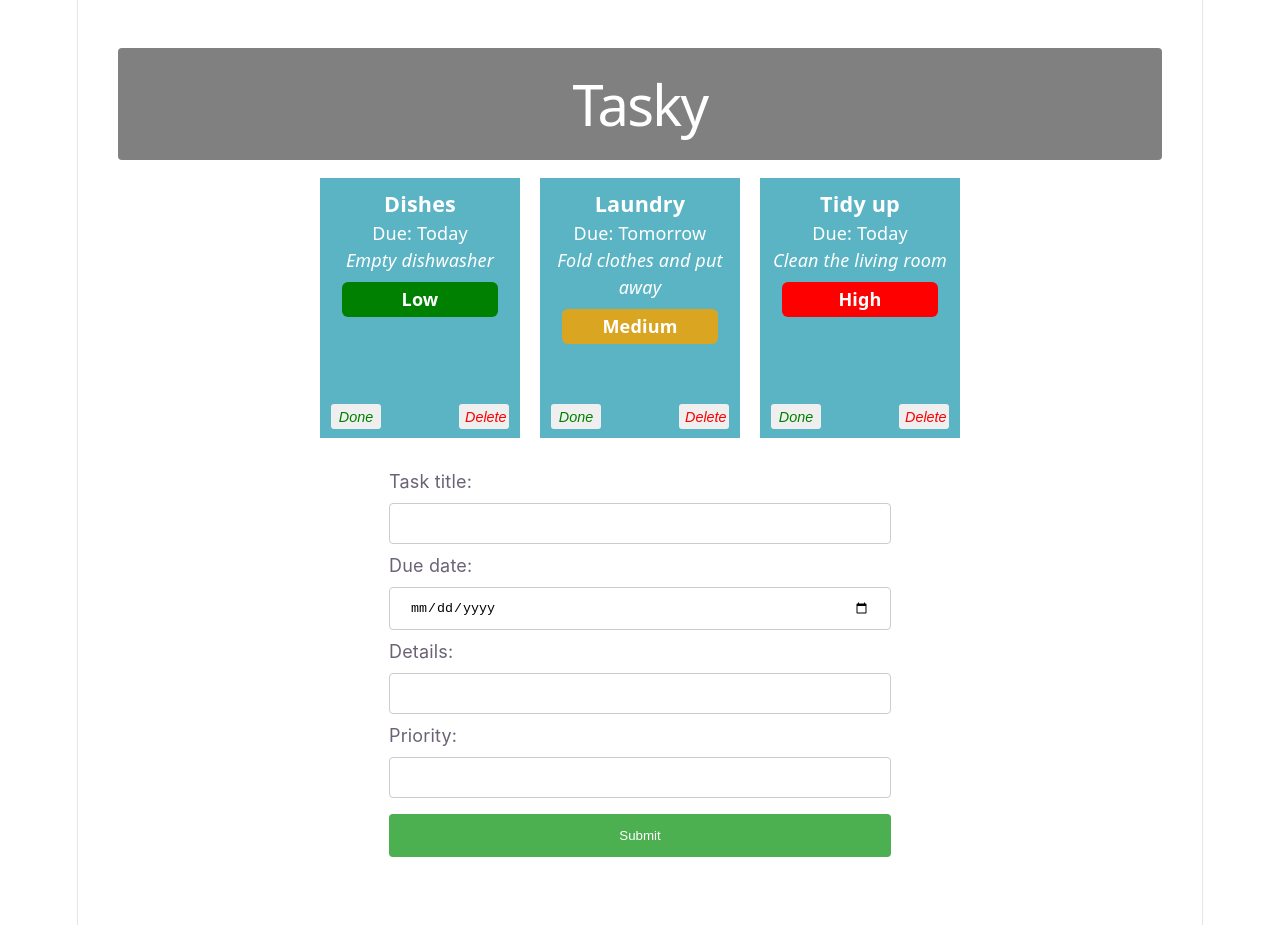
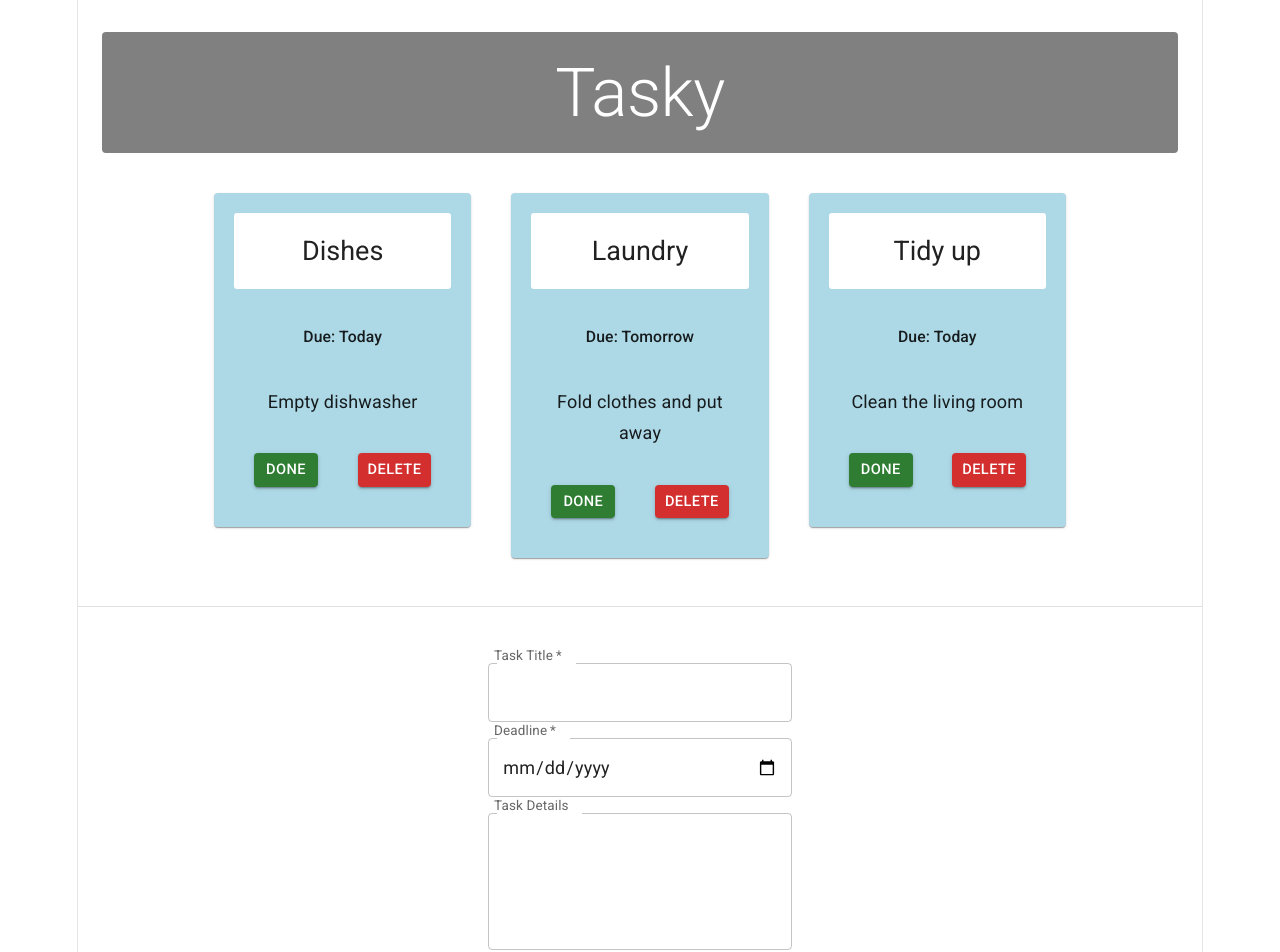
Before and after one commit to samuelwilliams1/react-basics-labs, a React (Vite) app in the folder tasky/: page / in a window 1280 px wide. Shown: the top 952 px of the page. Before the commit the page ends 925 px from the top, so only its background shows below. Built offline with nearby package versions, Linux system fonts and the light colour scheme.

Commit message:
Tasky Lab 3 done

```diff
--- a/tasky/index.html
+++ b/tasky/index.html
@@ -3,6 +3,11 @@
   <head>
     <meta charset="UTF-8" />
     <link rel="icon" type="image/svg+xml" href="/favicon.svg" />
+    <link rel="preconnect" href="https://fonts.googleapis.com" />
+    <link rel="preconnect" href="https://fonts.gstatic.com" crossorigin />
+    <link rel="stylesheet"
+  href="https://fonts.googleapis.com/css2?family=Roboto:wght@300;400;500;700&display=swap"/>
+
     <meta name="viewport" content="width=device-width, initial-scale=1.0" />
     <title>tasky</title>
   </head>
--- a/tasky/package.json
+++ b/tasky/package.json
@@ -10,6 +10,10 @@
     "preview": "vite preview"
   },
   "dependencies": {
+    "@emotion/react": "^11.14.0",
+    "@emotion/styled": "^11.14.1",
+    "@mui/icons-material": "^9.4.0",
+    "@mui/material": "^9.4.0",
     "react": "^19.2.8",
     "react-dom": "^19.2.8",
     "uuid": "^14.0.2"
--- a/tasky/src/App.css
+++ b/tasky/src/App.css
@@ -4,7 +4,7 @@
   font-weight: 400;
 }
 
-h1 {
+/*h1 {
   text-align: center;
   background-color: grey;
   color: white;
@@ -12,17 +12,17 @@
   margin: 8px 0;
   border: none;
   border-radius: 4px;
-}
+} */
 
-div {
+/* div {
   padding: 20px;
 }
 
 .container{
   text-align: center;
-}
+} */
 
-.card {
+/* .card {
   display: inline-block;
   vertical-align: top;
   font-family: system-ui;
@@ -87,9 +87,9 @@
   bottom: 5px;
   right: 5px;
   color: red;
-}
+} */
 
-input[type=text], input[type=date] {
+/*input[type=text], input[type=date] {
   width: 100%;
   padding: 12px 20px;
   margin: 8px 0;
@@ -118,4 +118,4 @@
   text-align: left;
   width: 50%;
   margin: auto;
-}
+} */
--- a/tasky/src/App.jsx
+++ b/tasky/src/App.jsx
@@ -6,6 +6,10 @@
 import Task from "./components/Task";
 import AddTaskForm from './components/Form';
 import { v4 as uuidv4 } from 'uuid';
+import Typography from '@mui/material/Typography';
+import Container from '@mui/material/Container';
+import Grid from '@mui/material/Grid';
+
 
 function App() {
     const [ taskState, setTaskState ] = useState({
@@ -74,21 +78,72 @@
 
    return (
     <div className="container">
-      <h1>Tasky</h1>
+  <h1>{/* App Header */}
+  <Container component="main">
+  <Typography
+    component="h1"
+    variant="h2"
+    align="center"
+    gutterBottom
+    sx={{
+      backgroundColor: 'gray',
+      textAlign: 'center',
+      color: 'white',
+      padding: '20px',
+      margin: '20px 0 40px 0',
+      borderRadius: '4px'
+    }}
+  >
+    Tasky
+  </Typography>
+</Container>
+{/* End App Header */}
+</h1>
+     {/* Task Card Grid */}
+<Container maxWidth="md" component="main">
+    <Grid
+      container
+      spacing={5}
+      sx={{
+        justifyContent: "center"
+      }}
+    >
     {taskState.tasks.map((task, index) => (
       <Task
         title={task.title}
         description={task.description}
         deadline={task.deadline}
+        done={task.done}
         key={task.id}
-      priority={task.priority}
         markDone={() => doneHandler(index)}
-      deleteTask = {() => deleteHandler(index)}
+        deleteTask={() => deleteHandler(index)}
       />
+    ))}
+  </Grid>
+</Container>
+{/* End Task Card Grid */}
 
-  ))}
 
- <AddTaskForm submit={formSubmitHandler} change={formChangeHandler} />
+ {/* Footer - Add Task Form */}
+<Container
+  component="footer"
+  sx={{
+    borderTop: (theme) => `1px solid ${theme.palette.divider}`,
+    my: 6,
+    py: 6,
+  }}
+>
+  <Grid container sx={{
+    justifyContent: "center"
+  }}>
+    <AddTaskForm
+      submit={formSubmitHandler}
+      change={formChangeHandler}
+    />
+  </Grid>
+</Container>
+{/* End Footer */}
+
 
     </div>
   );
--- a/tasky/src/components/Form.jsx
+++ b/tasky/src/components/Form.jsx
@@ -1,29 +1,68 @@
+import Box from '@mui/material/Box';
+import TextField from '@mui/material/TextField';
+import Button from '@mui/material/Button';
+
+
 const AddTaskForm = (props) => {
 
   return (
     <div>
-    <form onSubmit={props.submit}>
-        <label>
-            Task title:
-            <input type="text" name="title" required  onChange={(event) => props.change(event)}/>
-        </label>
-        <br />
-        <label>
-            Due date:
-            <input type="date" name="deadline" required  onChange={(event) => props.change(event)}/>
-        </label>
-        <br />
-        <label>
-            Details:
-            <input type="text" name="description" onChange={(event) => props.change(event)} />
-        </label>
-        <br />
-        <label>
-            Priority:
-            <input type="text" name="priority" onChange={(event) => props.change(event)} />
-        </label>
-        <input type="submit" value="Submit" />
-        </form>
+    <Box
+  component="form"
+  sx={{
+    '& .MuiOutlinedInput-root': { m: 1, width: '30ch' },
+  }}
+  onSubmit={props.submit}
+>
+   <div>
+  <TextField
+    required
+    id="outlined-required"
+    name="title"
+    label="Task Title"
+    slotProps={{ inputLabel: { shrink: true } }}
+    onChange={(event) => props.change(event)}
+  />
+</div>
+
+<div>
+  <TextField
+    required
+    name="deadline"
+    label="Deadline"
+    slotProps={{ inputLabel: { shrink: true } }}
+    type="date"
+    onChange={(event) => props.change(event)}
+  />
+</div>
+
+<div>
+  <TextField
+    name="description"
+    id="outlined-multiline-static"
+    label="Task Details"
+    slotProps={{ inputLabel: { shrink: true } }}
+    multiline
+    rows={4}
+    onChange={(event) => props.change(event)}
+  />
+</div>
+
+<div>
+  <Button
+    type="submit"
+    variant="contained"
+    color="primary"
+    sx={{
+      m: 1,
+      p: 1,
+      width: '95%'
+    }}
+  >
+    Add Task
+  </Button>
+</div>
+</Box>
     </div>
   )
 };
--- a/tasky/src/components/Task.jsx
+++ b/tasky/src/components/Task.jsx
@@ -1,3 +1,14 @@
+import Box from '@mui/material/Box';
+import Button from '@mui/material/Button';
+import Card from '@mui/material/Card';
+import CardActions from '@mui/material/CardActions';
+import CardContent from '@mui/material/CardContent';
+import CardHeader from '@mui/material/CardHeader';
+import Grid from '@mui/material/Grid';
+import Typography from '@mui/material/Typography';
+
+
+
 const Task = (props) => {
 
     let priorityClass = "";
@@ -11,14 +22,79 @@
     }
 
     return (
-        <div className="card">
-            <p className="title">{props.title}</p>
-            <p>Due: {props.deadline}</p>
-            <p className="description">{props.description}</p>
-            <p className={`priority ${priorityClass}`}>{props.priority}</p>
-            <button onClick={props.markDone} className="doneButton">Done</button>
-            <button className='deleteButton' onClick={props.deleteTask}>Delete</button>
-        </div>
+        <Grid
+  key={props.id}
+  size={{ xs: 12, md: 4 }}
+>
+      <Card
+    sx={{
+      backgroundColor: props.done ? 'lightgrey' : 'lightblue',
+      padding: '20px'
+    }}
+  >
+   <CardHeader
+      title={props.title}
+      sx={{
+        backgroundColor: 'white',
+        borderRadius: '3px',
+        padding: '20px',
+        textAlign: 'center'
+      }}
+    />
+    <CardContent>
+      <Box
+        sx={{
+          display: 'flex',
+          justifyContent: 'center',
+          alignItems: 'baseline',
+          mb: 2,
+          padding: '20px'
+        }}
+      >
+        <Typography
+          component="p"
+          variant="subtitle2"
+          color="text.primary"
+        >
+          Due: {props.deadline}
+        </Typography>
+      </Box>
+
+      <Typography
+        component="p"
+        variant="subtitle1"
+        align="center"
+        sx={{ fontStyle: 'italic' }}
+      >
+        {props.description}
+      </Typography>
+    </CardContent>
+    <CardActions
+      sx={{
+        justifyContent: 'space-between',
+        padding: '20px'
+      }}
+    >
+      <Button
+        variant="contained"
+        size="small"
+        color="success"
+        onClick={props.markDone}
+      >
+        Done
+      </Button>
+
+      <Button
+        variant="contained"
+        size="small"
+        color="error"
+        onClick={props.deleteTask}
+      >
+        Delete
+      </Button>
+    </CardActions>
+  </Card>
+</Grid>
     )
 }
 
```
Also changed, not shown: package.json (added, +8 -0 lines), 2 other files (tests, documents, lock files or other folders). Lines whose indentation alone changed are shown as unchanged.
